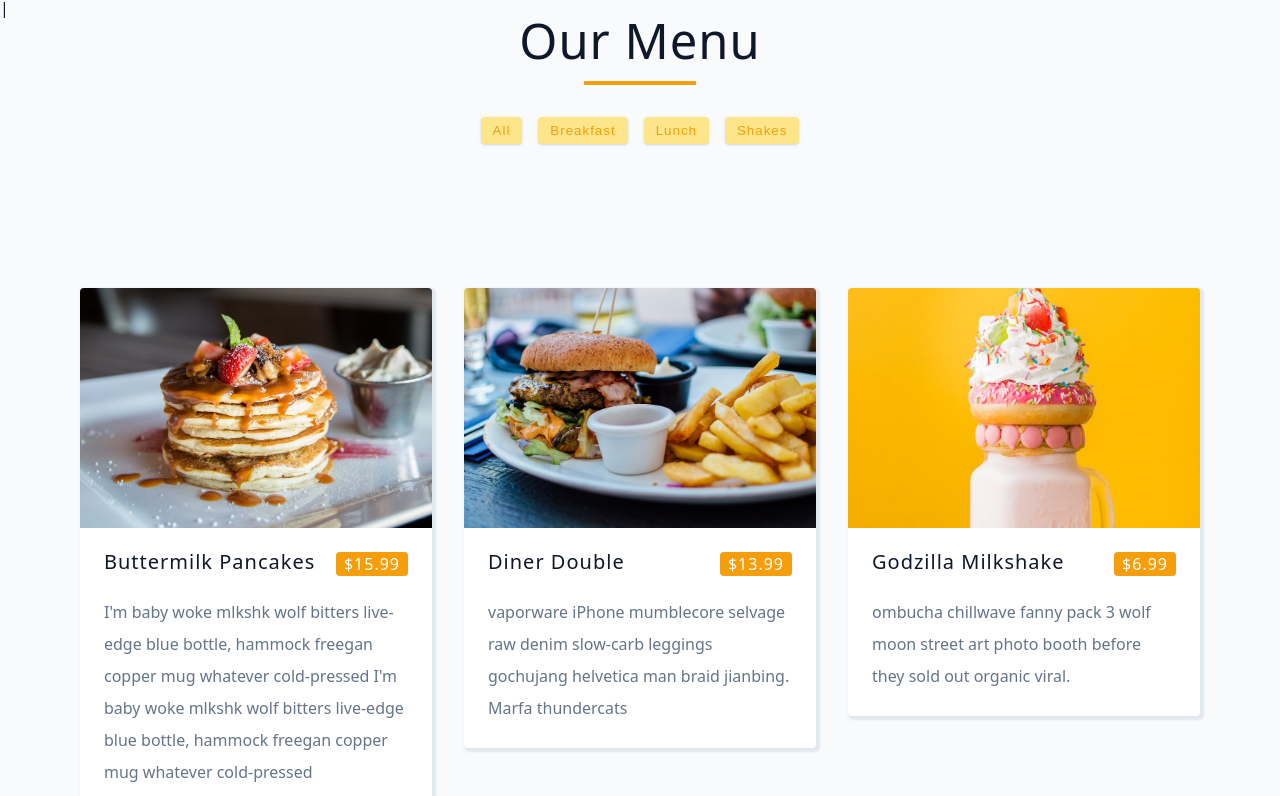
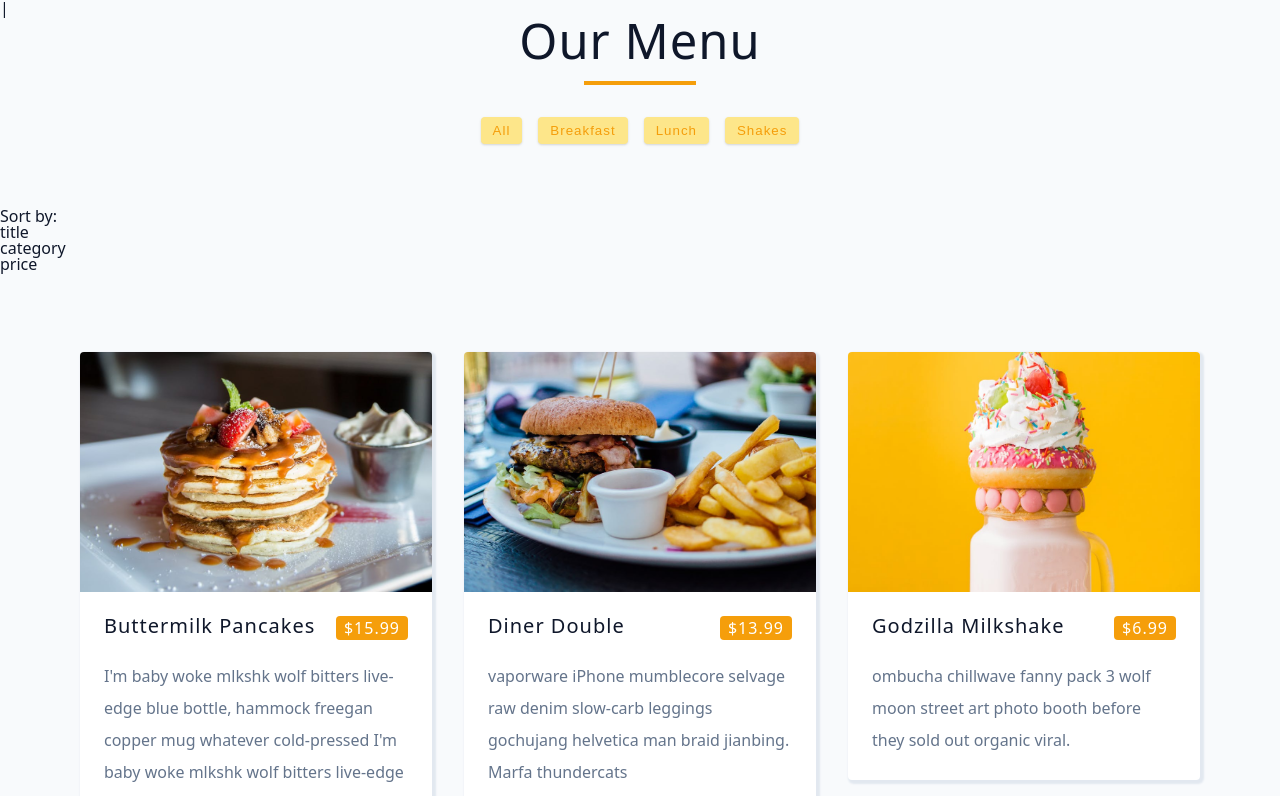
Before and after one commit to Yusen22/Food_Category_Menu, a React (Vite) app: page / in a window 1280 px wide. Shown: the top 796 px of the page. Built offline with nearby package versions, Linux system fonts and the light colour scheme.

Commit message:
added sortList function to App

```diff
--- a/src/App.jsx
+++ b/src/App.jsx
@@ -5,6 +5,7 @@ import menu from './data'
 import Title from "./Title";
 import Menu from "./Menu";
 import CategoryButtons from "./CategoryButtons";
+import Sort from "./Sort";
 
 const App = () => {
   const [originalMenu, setOriginalMenu] = useState(menu)
@@ -24,7 +25,7 @@ const App = () => {
     }
     getCategories()
 
-  }, [originalMenu])
+  }, [])
 
 const displayActive = (cat) => {
   setActiveCat(cat)
@@ -35,14 +36,30 @@ const displayActive = (cat) => {
   const filteredMenu = originalMenu.filter(result => result.category === cat)
   console.log(filteredMenu)
   setMenuItems(filteredMenu)
+  console.log(categories)
   }
+}
+
+const sortList = (term, order = 'asc') => {
+  console.log(term)
+  const sortedMenu = [...menuItems].sort((a, b) => {
+    if (term === 'price') {
+      const comparison = a[term] - b[term]
+      return order === 'asc' ? comparison : -comparison;
+    }
+   const comparison = a[term].localeCompare(b[term])
+   return order === 'asc' ? comparison : -comparison;
+  }
+)
+  setMenuItems(sortedMenu)
+  console.log(sortedMenu)
 
 }
-
   return (
     <main>|
       <Title>Our menu</Title>
       <CategoryButtons category = {categories} displayActive={displayActive} />
+      <Sort sortList = {sortList} originalMenu={originalMenu} menuItems = {menuItems}/>
       <Menu menuItems = {menuItems}/>
 
 
```
